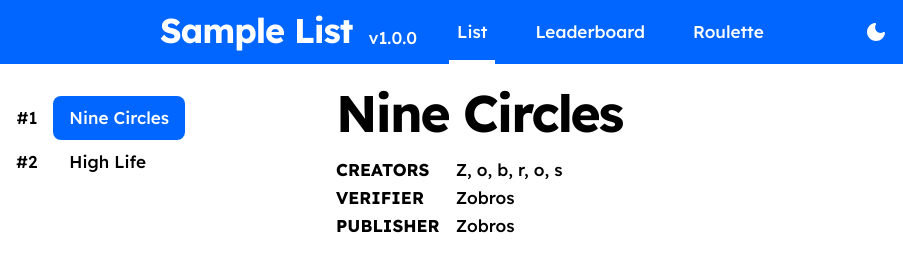
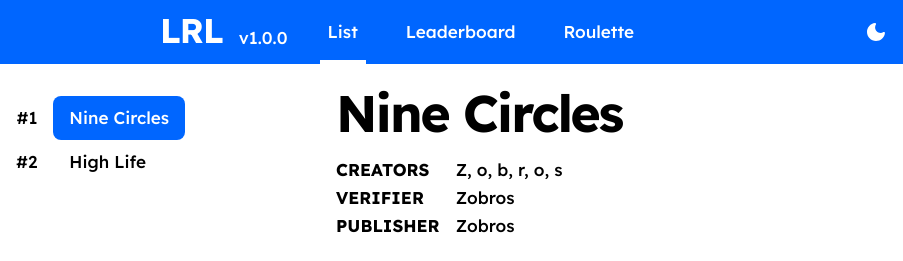
Before and after one commit to LizamDasher/Lizam-Rated-List, a plain HTML site: page index.html in a window 1280 px wide. Shown: the top 261 px of the page, 0-903 px from the left. Drawn offline with nearby package versions, Linux system fonts and the light colour scheme.

Commit message:
Update index.html

```diff
--- a/index.html
+++ b/index.html
@@ -3,7 +3,7 @@
     <head>
         <meta charset="UTF-8" />
         <meta name="viewport" content="width=1024" />
-        <title>LRL</title>
+        <title>Lizam Rated Levels</title>
 
         <!-- Replace your server icon by uploading an image file named "list_icon.png"-->
         <link rel="icon" href="/list_icon.png" />
@@ -37,7 +37,7 @@
     <body id="app">
         <header :class="{ dark: store.dark }">
             <div class="logo">
-                <h2>Sample List</h2>
+                <h2>LRL</h2>
                 <p>v1.0.0</p>
             </div>
             <nav class="nav">
```
